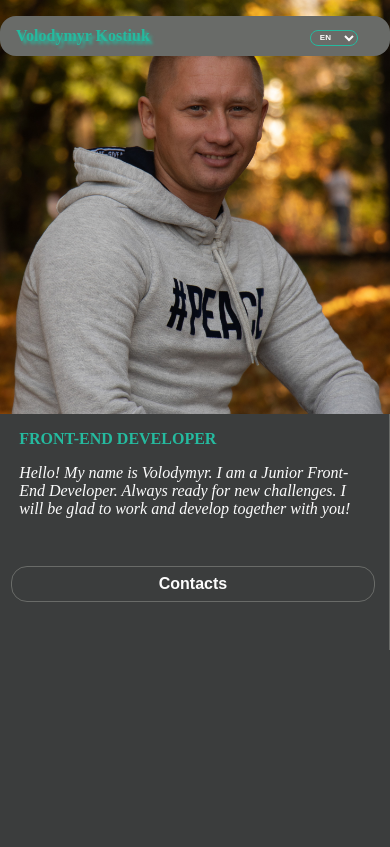
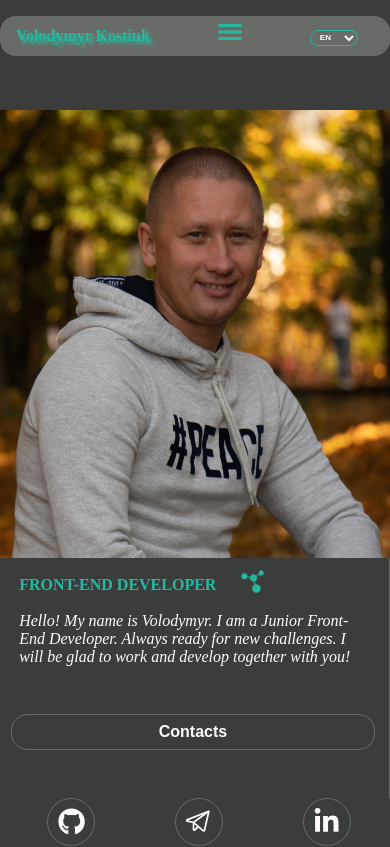
Before and after one commit to VLK2021/portfolio, a React (Create React App) app: page / in a window 390 px wide. Shown: the top 847 px of the page. Built offline with nearby package versions, Linux system fonts and the light colour scheme.

Commit message:
create menu for header in media

```diff
--- a/src/Layout/Layout.module.css
+++ b/src/Layout/Layout.module.css
@@ -1,6 +1,5 @@
 .wrap {
     background: var(--var-bg);
-    /*min-height: 100vh;*/
 }
 
 .layoutBlock {
@@ -43,7 +42,7 @@
         justify-content: center;
         align-items: center;
         min-height: 10rem;
-        margin-top: 20rem;
+        margin-top: 4rem;
     }
 
     .imgBlock {
--- a/src/components/Header/Header.js
+++ b/src/components/Header/Header.js
@@ -1,12 +1,15 @@
-import React from 'react';
+import React, {useState} from 'react';
+import {useTranslation} from "react-i18next";
+import {IoMenu} from "react-icons/io5";
 
 import classes from "./Header.module.css";
-import {useTranslation} from "react-i18next";
-import {NameComponent, UlComponent} from "../headerComponents";
+import {NameComponent, UlComponent, UlMediaComponent} from "../headerComponents";
 
 
 const Header = () => {
     const {t, i18n} = useTranslation();
+
+    const [showMenu, setShowMenu] = useState(false);
 
     const langHandler = (e) => {
         i18n.changeLanguage(e.target.value === 'ua' ? 'ua' : 'en')
@@ -23,6 +26,15 @@ const Header = () => {
                 <UlComponent/>
             </nav>
 
+            <section className={`${classes.menuIcon} flex`}>
+                <IoMenu onClick={() => setShowMenu(!showMenu)}/>
+
+                {showMenu &&
+                <article className={`${classes.menuMedia}`}>
+                    <UlMediaComponent setShowMenu={setShowMenu}/>
+                </article>}
+            </section>
+
             <section className={`flex`}>
                 <article className={`margin-right`}>
                     <select onChange={langHandler} className={`${classes.select}`}>
--- a/src/components/Header/Header.module.css
+++ b/src/components/Header/Header.module.css
@@ -8,6 +8,10 @@
     justify-content: space-between;
     padding: 0.7rem 1rem;
     z-index: 999;
+}
+
+.menuIcon {
+    display: none;
 }
 
 .btn {
@@ -59,7 +63,30 @@
 
     nav {
         display: none;
+        color: var(--var-color-text-header-btn);
+        font-size: 1.5rem;
     }
+
+    .menuIcon {
+        display: block;
+        color: var(--var-color-text-header-btn);
+        font-size: 2rem;
+        cursor: pointer;
+    }
+
+    .menuIcon:hover {
+        color: var(--var-color-text);
+    }
+
+    .menuMedia {
+        width: 100%;
+        height: 100vh;
+        background: var(--var-bg-header);
+        position: absolute;
+        top: 95%;
+        left: 0;
+    }
+
 
     .select {
         width: 3rem;
--- a/src/components/LinksComponents/LinksComponents.js
+++ b/src/components/LinksComponents/LinksComponents.js
@@ -9,7 +9,7 @@ import classes from "./LinksComponents.module.css";
 const LinksComponents = () => {
 
     return (
-        <main className={`${classes.wrap} flex-direction`}>
+        <main className={`${classes.wrap}`}>
             <a href={'https://github.com/VLK2021'} target={'_blank'} rel="noreferrer"
                className={`${classes.circle} flex`}>
                 <FaGithub className={classes.git}/>
--- a/src/components/LinksComponents/LinksComponents.module.css
+++ b/src/components/LinksComponents/LinksComponents.module.css
@@ -1,7 +1,10 @@
 .wrap {
     width: 100%;
     height: 100vh;
-    justify-content: end;
+    display: flex;
+    flex-direction: column;
+    justify-content: center;
+    align-items: center;
 }
 
 .circle {
@@ -22,3 +25,32 @@
     color: snow;
     font-size: 1.7rem;
 }
+
+@media screen and (max-width: 768px){
+    .wrap {
+        width: 100%;
+        height: auto;
+        display: flex;
+        flex-direction: row;
+        justify-content: space-around;
+        align-items: center;
+        padding: 0 0.2rem;
+        margin-bottom: 1rem;
+    }
+
+    .circle {
+        width: 3rem;
+        height: 3rem;
+        margin-bottom: 0;
+    }
+
+    .circle:hover {
+        border: 2px solid var(--var-bg-header);
+    }
+
+    .git {
+        background: var(--var-bg);
+        color: snow;
+        font-size: 1.7rem;
+    }
+}
--- a/src/components/MainComponent/MainComponent.js
+++ b/src/components/MainComponent/MainComponent.js
@@ -1,8 +1,10 @@
 import React from 'react';
 import {useTranslation} from "react-i18next";
 import {NavLink} from "react-router-dom";
+import {SiMoleculer} from "react-icons/si";
 
 import classes from "./MainComponent.module.css";
+import {IconRotate} from "../framerMotionComponents";
 import {MoleculeIconComponent} from "../framerMotionComponents/MoleculeIconComponent/MoleculeIconComponent";
 
 
@@ -14,7 +16,10 @@ const MainComponent = () => {
         <main className={`${classes.wrap} width`}>
             <h1 className={`${classes.name} flex`}>{t('prt-name')}</h1>
 
-            <p className={`${classes.title}`}>Front-End Developer</p>
+            <section className={`flex`}>
+                <p className={`${classes.title}`}>Front-End Developer</p>
+                <span><IconRotate icon={SiMoleculer}/></span>
+            </section>
 
             <p className={`${classes.info}`}>
                 {t('prt-main-text')}
--- a/src/components/MainComponent/MainComponent.module.css
+++ b/src/components/MainComponent/MainComponent.module.css
@@ -17,6 +17,10 @@
     position: absolute;
     top: 9%;
     left: 28%;
+}
+
+span {
+    display: none;
 }
 
 .title {
@@ -66,6 +70,11 @@
         display: none;
     }
 
+    span {
+        display: block;
+        margin: 0.5rem 0 0 0.5rem;
+    }
+
     .title {
         font-size: 1rem;
         font-weight: bold;
--- /dev/null
+++ b/src/components/headerComponents/UlMediaComponent/UlMediaComponent.js
@@ -0,0 +1,47 @@
+import React from 'react';
+import {NavLink} from "react-router-dom";
+import {useTranslation} from "react-i18next";
+
+import classes from "./UlMediaComponent.module.css";
+
+
+const UlMediaComponent = ({setShowMenu}) => {
+    const {t} = useTranslation();
+
+    const handleOnclick = () => {
+        setShowMenu(false);
+    }
+
+
+    return (
+        <main>
+            <ul className={`${classes.ul} flex-direction`}>
+                <NavLink to={`/`} activeClassName={classes.active} onClick={handleOnclick}>
+                    <li className={`${classes.li}`}>{t("prt-header-ul-main")}</li>
+                </NavLink>
+
+                <NavLink to={`/about`} activeClassName={classes.active} onClick={handleOnclick}>
+                    <li className={`${classes.li}`}>{t("prt-header-ul-about")}</li>
+                </NavLink>
+
+                <NavLink to={`/skills`} activeClassName={classes.active} onClick={handleOnclick}>
+                    <li className={`${classes.li}`}>{t("prt-header-ul-skills")}</li>
+                </NavLink>
+
+                <NavLink to={`/language`} activeClassName={classes.active} onClick={handleOnclick}>
+                    <li className={`${classes.li}`}>{t("prt-header-ul-language")}</li>
+                </NavLink>
+
+                <NavLink to={`/portfolio`} activeClassName={classes.active} onClick={handleOnclick}>
+                    <li className={`${classes.li}`}>{t("prt-header-ul-portfolio")}</li>
+                </NavLink>
+
+                <NavLink to={`/contacts`} activeClassName={classes.active} onClick={handleOnclick}>
+                    <li className={`${classes.li}`}>{t("prt-header-ul-contacts")}</li>
+                </NavLink>
+            </ul>
+        </main>
+    );
+};
+
+export {UlMediaComponent};
--- /dev/null
+++ b/src/components/headerComponents/UlMediaComponent/UlMediaComponent.module.css
@@ -0,0 +1,19 @@
+.ul {
+    list-style: none;
+    color: var(--var-color-text);
+    gap: 1rem;
+    font-weight: bold;
+    font-style: italic;
+    font-size: 1.1rem;
+    cursor: pointer;
+}
+
+.li:hover {
+    color: var(--var-color-text-header-btn);
+    text-decoration: underline;
+}
+
+.active {
+    text-decoration: underline;
+    color: var(--var-color-text-header-btn);
+}
--- a/src/components/headerComponents/index.js
+++ b/src/components/headerComponents/index.js
@@ -1,2 +1,3 @@
 export * from './UlComponent/UlComponent';
 export * from './NameComponent/NameComponent';
+export * from './UlMediaComponent/UlMediaComponent';
```
